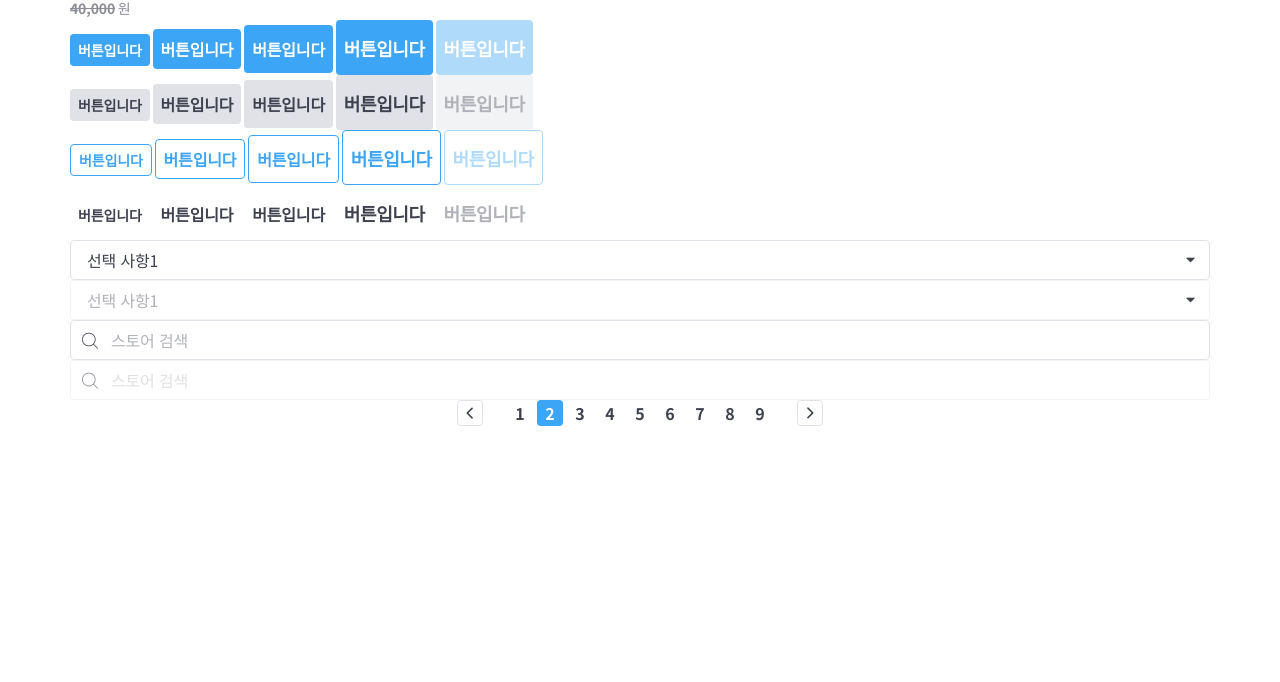
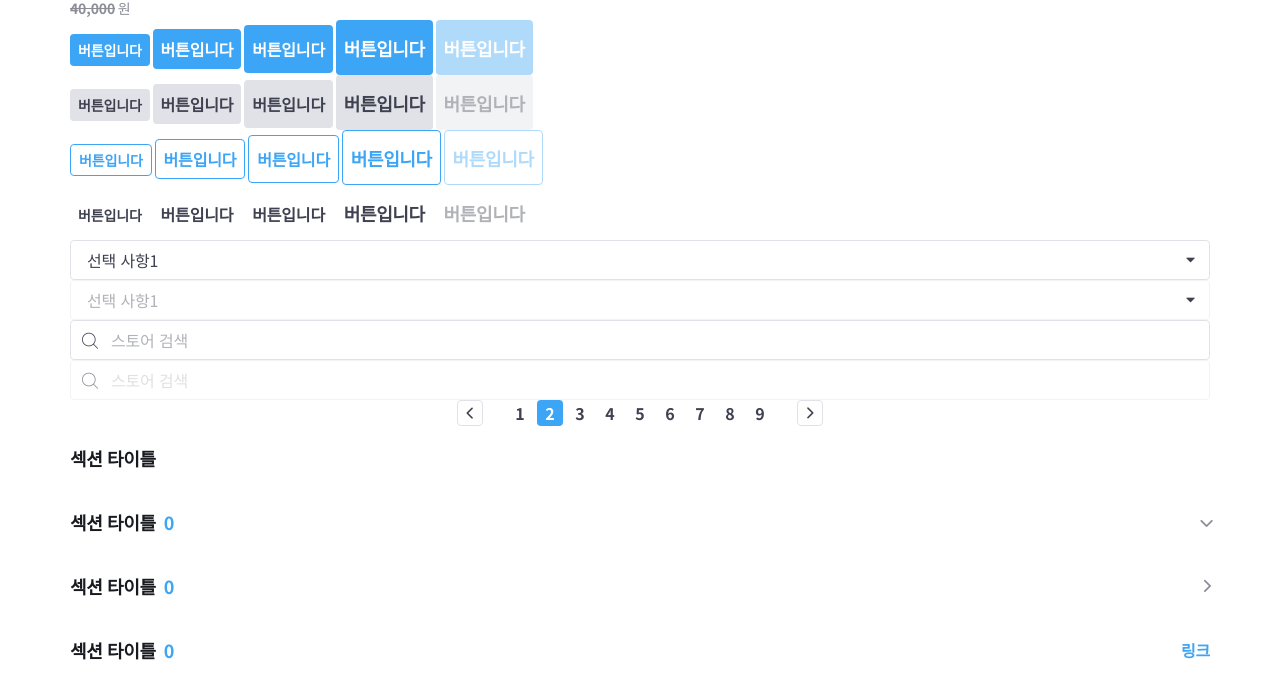
Before and after one commit to hsejsx/tomorrow-house-html, a website: page components.html in a window 1280 px wide. Shown: the part 138-820 px from the top of the page. Drawn offline with nearby package versions, Linux system fonts and the light colour scheme; files that its build step writes are made by us from their sources; files whose address does not match are found by name.

Commit message:
Markup & Style: product section header 마크업 및 디자인

```diff
--- a/components.html
+++ b/components.html
@@ -207,6 +207,34 @@
           </button>
         </div>
       </div>
+
+      <div>
+        <header class="product-section-header">
+          <h1 class="title">섹션 타이틀</h1>
+        </header>
+
+        <header class="product-section-header">
+          <h1 class="title">섹션 타이틀</h1>
+          <strong class="badge" aria-label="0개">0</strong>
+          <button class="btn-icon" type="button">
+            <i class="ic-chevron"></i>
+          </button>
+        </header>
+
+        <header class="product-section-header">
+          <h1 class="title">섹션 타이틀</h1>
+          <strong class="badge" aria-label="0개">0</strong>
+          <button class="btn-icon is-right" type="button">
+            <i class="ic-chevron"></i>
+          </button>
+        </header>
+
+        <header class="product-section-header">
+          <h1 class="title">섹션 타이틀</h1>
+          <strong class="badge" aria-label="0개">0</strong>
+          <a class="btn-text" href="/">링크</a>
+        </header>
+      </div>
     </div>
   </body>
 </html>
--- /dev/null
+++ b/styles/components/_product-section-header.scss
@@ -0,0 +1,61 @@
+.product-section-header {
+  $btn-padding: 1.5rem;
+  $btn-icon-sm: 2.2rem;
+  @include flexbox(start);
+  position: relative;
+  height: 6.4rem;
+  background-color: $white;
+
+  .title {
+    @include text-style(16, $dark);
+  }
+
+  .badge {
+    @include text-style(16, $blue);
+    margin-left: 0.8rem;
+    font-weight: 700;
+  }
+
+  .btn-text,
+  .btn-icon {
+    @include pos-center-y;
+    @include flexbox;
+    right: -#{$btn-padding};
+  }
+
+  .btn-text {
+    @include text-style(14, $blue);
+    padding: 1.5rem;
+    font-weight: 700;
+
+    &:hover {
+      color: $blue-dark;
+    }
+  }
+
+  .btn-icon {
+    width: $btn-icon-sm + $btn-padding;
+    height: $btn-icon-sm + $btn-padding;
+    font-size: 2.2rem;
+    color: $secondary;
+
+    &:hover {
+      color: $primary;
+    }
+
+    &.is-right {
+      transform: translateY(-50%) rotateZ(-90deg);
+    }
+  }
+
+  @include responsive(T) {
+    .title,
+    .badge {
+      @include text-style(18);
+    }
+
+    .btn-text {
+      @include text-style(16);
+    }
+  }
+}
--- a/styles/main.scss
+++ b/styles/main.scss
@@ -34,6 +34,7 @@
 @import './components/product-carousel';
 @import './components/product-info';
 @import './components/order-form';
+@import './components/product-section-header';
 
 @import './layouts/grids';
 @import './layouts/gnb';
```
